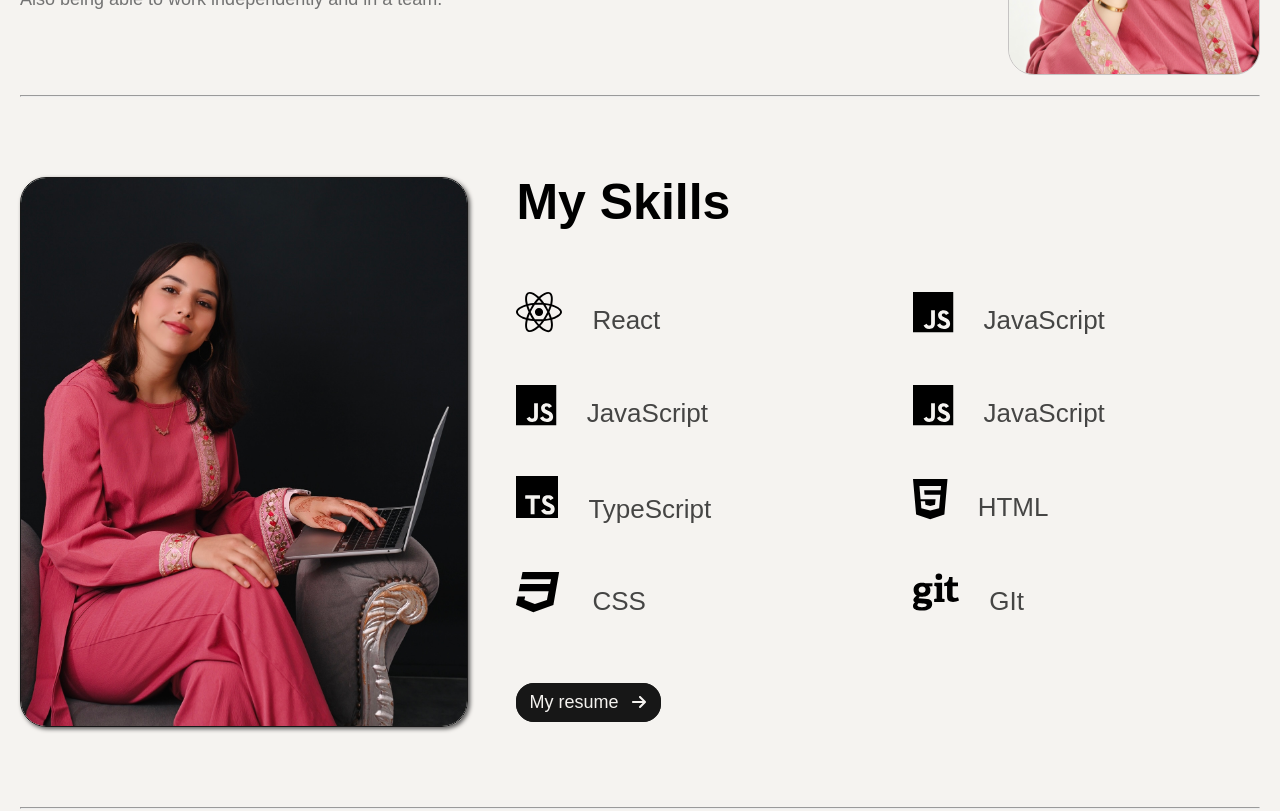
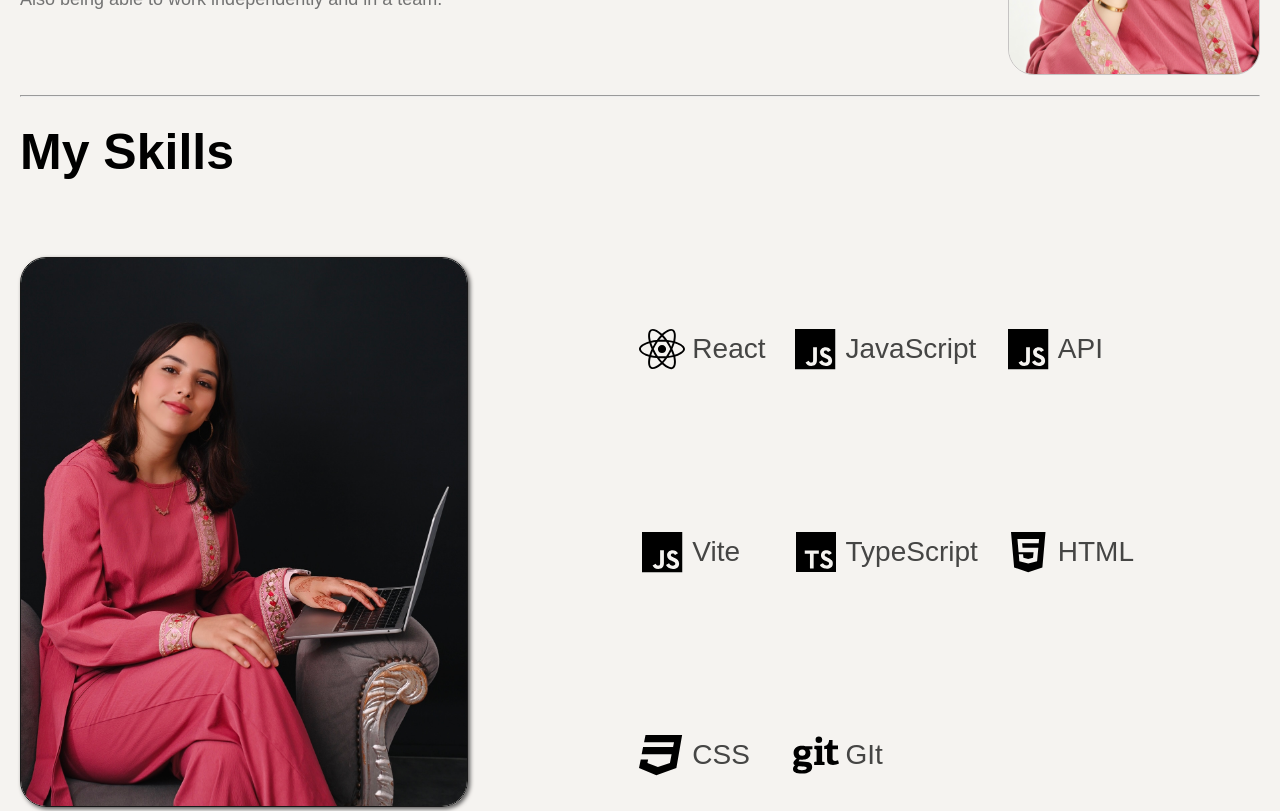
Before and after one commit to soukayna-alala/alala-portfolio, a React (Vite) app: page / in a window 1280 px wide. Shown: the part 320-1131 px from the top of the page. Built offline with nearby package versions, Linux system fonts and the light colour scheme.

Commit message:
working on Skills componants CSS

```diff
--- a/src/components/Skills/Skills.module.css
+++ b/src/components/Skills/Skills.module.css
@@ -1,16 +1,22 @@
 .mainContainer {
   display: grid;
   grid-template-columns: auto;
-  margin: 80px 0;
   background-color: #f5f3f0;
+  gap: 40px;
 
-  @media (min-width: 600px) {
+  @media (min-width: 1024px) {
     grid-template-columns: 36% auto;
+    margin: 80px 0;
   }
 }
 
+.imgContainer {
+  width: 100%;
+  margin-bottom: 40px;
+}
+
 .myImg {
-  width: 60%;
+  width: 80%;
   display: block;
   margin: 0 auto;
   border-radius: 26px;
@@ -19,25 +25,24 @@
 
   @media (min-width: 600px) {
     width: 100%;
+    margin: 0;
   }
 }
 
 .skills {
   display: grid;
-  grid-template-columns: 50% 50%;
-  font-size: 18px;
+  grid-template-columns: auto;
   color: #454544;
-}
+  justify-content: center;
+  gap: 20px;
 
-.imgContainer {
-  align-items: start;
-  width: 100%;
-}
+  @media (min-width: 320px) {
+    grid-template-columns: 50% 50%;
+  }
 
-.container {
-  display: grid;
-  grid-auto-columns: auto;
-  grid-auto-rows: 16% 68% 16%;
+  @media (min-width: 800px) {
+    grid-template-columns: auto auto auto;
+  }
 }
 
 .resumeHyperlink {
@@ -50,10 +55,11 @@
   font-size: 16px;
   cursor: pointer;
   opacity: 0.9;
-  justify-items: end;
-  align-items: end;
-  justify-content: end;
-  align-self: end;
+  margin: 40px auto;
+
+  @media (min-width: 600px) {
+    margin-top: 60px;
+  }
 }
 
 .resumeHyperlink:hover {
@@ -62,24 +68,42 @@
 }
 
 .title {
+  width: 100%;
   font-size: 50px;
   font-weight: 550;
+  margin: 50px 0;
   display: block;
-  height: fit-content;
+  text-align: center;
+
+  @media (min-width: 600px) {
+    margin: 30px 0;
+    text-align: left;
+  }
 }
 
 .tsIcon {
-  width: 42px;
+  width: 40px;
+  justify-self: center;
 }
 
 .icons {
   font-size: 46px;
   color: #000;
-  text-align: center;
+  justify-self: center;
+}
+
+.skill {
+  display: grid;
+  grid-template-columns: 60px auto;
+  align-items: center;
 }
 
 .span {
-  margin: auto 30px;
+  font-size: 18px;
+
+  @media (min-width: 600px) {
+    font-size: 28px;
+  }
 }
 
 .resumeArrow {
@@ -91,22 +115,3 @@
   color: #f5f3f0;
   font-size: 18px;
 }
-
-.resumeContainer {
-  align-self: end;
-  margin-bottom: 16px;
-}
-
-.title,
-.resumeHyperlink {
-  margin-left: 50px;
-}
-
-.skill {
-  font-size: 26px;
-  margin: auto 50px;
-}
-
-.title {
-  grid-auto-rows:;
-}
--- a/src/components/Skills/Skills.tsx
+++ b/src/components/Skills/Skills.tsx
@@ -12,7 +12,6 @@ import { faArrowRight } from "@fortawesome/free-solid-svg-icons";
 export function Skills() {
   const {
     resumeHyperlink,
-    container,
     title,
     myImg,
     mainContainer,
@@ -24,10 +23,12 @@ export function Skills() {
     span,
     resumeArrow,
     myResume,
-    resumeContainer,
   } = styles;
 
   return (
+    <>
+      <div className={title}>My Skills</div>
+
       <div className={mainContainer} id="skills">
         <div className={imgContainer}>
           <img
@@ -36,24 +37,24 @@ export function Skills() {
             alt="Soukayna alala picture"
           />
         </div>
-      <div className={container}>
-        <div className={title}>My Skills</div>
+
         <div className={skills}>
           <div className={skill}>
             <FontAwesomeIcon className={icons} icon={faReact} />
             <span className={span}>React</span>
           </div>
+
           <div className={skill}>
             <FontAwesomeIcon className={icons} icon={faJs} />
             <span className={span}>JavaScript</span>
           </div>
           <div className={skill}>
             <FontAwesomeIcon className={icons} icon={faJs} />
-            <span className={span}>JavaScript</span>
+            <span className={span}>API</span>
           </div>
           <div className={skill}>
             <FontAwesomeIcon className={icons} icon={faJs} />
-            <span className={span}>JavaScript</span>
+            <span className={span}>Vite</span>
           </div>
           <div className={skill}>
             <img
@@ -76,13 +77,11 @@ export function Skills() {
             <span className={span}>GIt</span>
           </div>
         </div>
-        <div className={resumeContainer}>
         <a className={resumeHyperlink}>
           <span className={myResume}>My resume</span>
           <FontAwesomeIcon className={resumeArrow} icon={faArrowRight} />
         </a>
       </div>
-      </div>
-    </div>
+    </>
   );
 }
```
Lines whose indentation alone changed are shown as unchanged.
